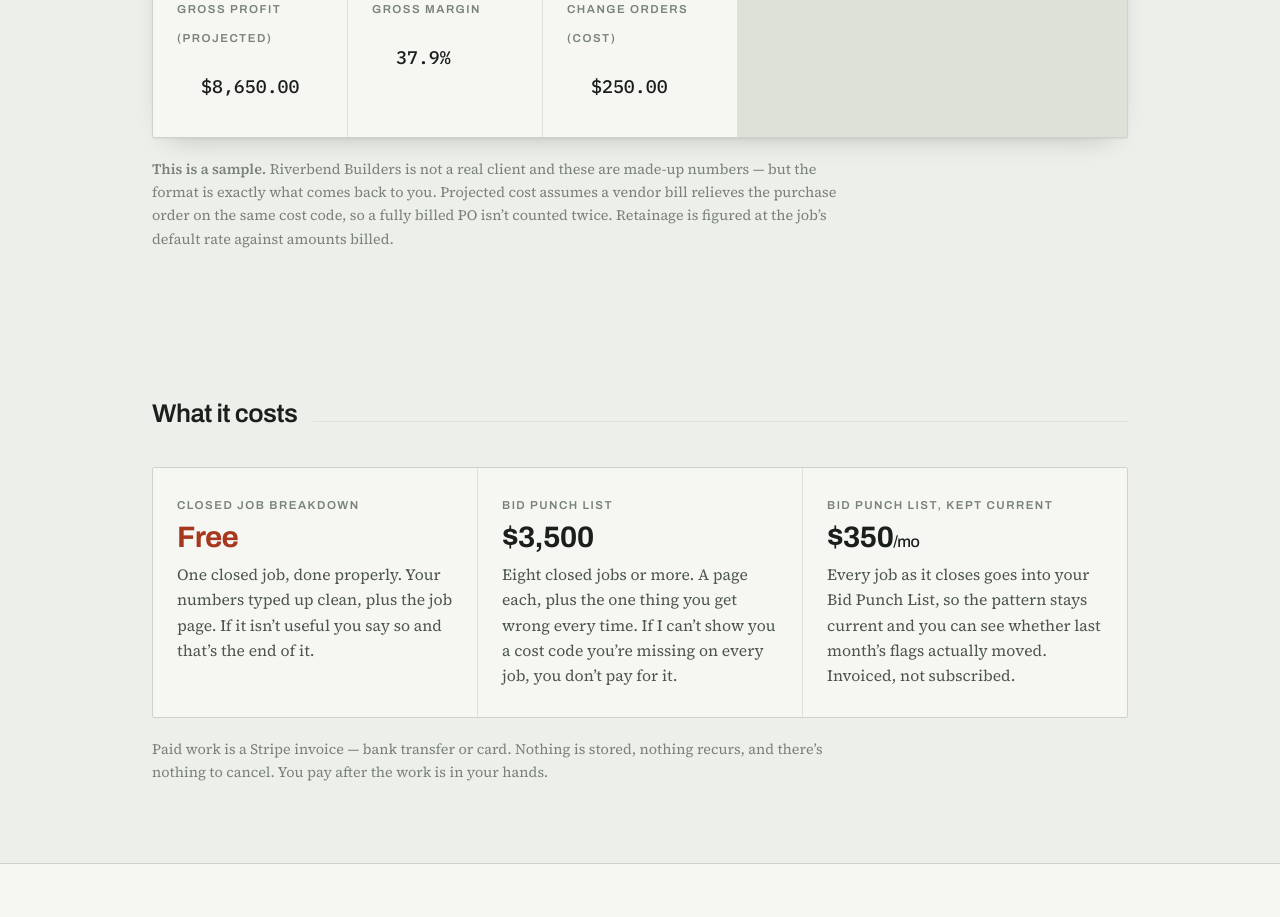
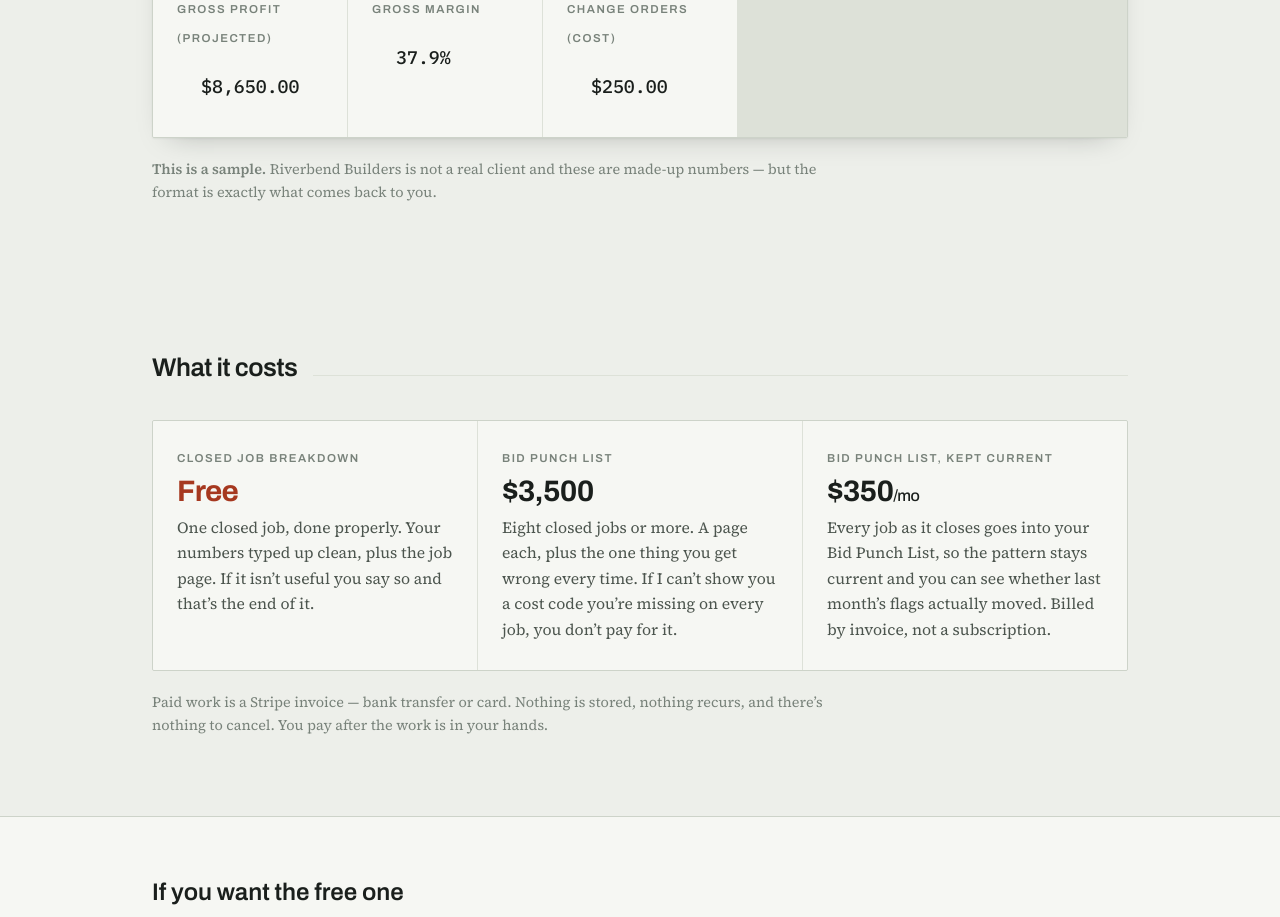
Before and after one commit to Godspeed2077/ForgePoint-Signal, a website: page public/index.html in a window 1280 px wide. Shown: the part 2087-3004 px from the top of the page. Drawn offline with Linux system fonts and the light colour scheme.

Commit message:
Landing: drop PO/retainage jargon from the sample note; plain billing line
Updated text in index.html to clarify billing terms and remove redundant information.

```diff
--- a/public/index.html
+++ b/public/index.html
@@ -316,7 +316,7 @@ footer .wrap{display:flex;flex-wrap:wrap;gap:.5rem 2rem;justify-content:space-be
       </div>
     </div>
 
-    <p class="note"><strong>This is a sample.</strong> Riverbend Builders is not a real client and these are made-up numbers &mdash; but the format is exactly what comes back to you. Projected cost assumes a vendor bill relieves the purchase order on the same cost code, so a fully billed PO isn&rsquo;t counted twice. Retainage is figured at the job&rsquo;s default rate against amounts billed.</p>
+    <p class="note"><strong>This is a sample.</strong> Riverbend Builders is not a real client and these are made-up numbers &mdash; but the format is exactly what comes back to you.</p>
   </section>
 
   <section>
@@ -335,7 +335,7 @@ footer .wrap{display:flex;flex-wrap:wrap;gap:.5rem 2rem;justify-content:space-be
       <div class="tier">
         <span class="lbl">Bid Punch List, kept current</span>
         <span class="amt">$350<span style="font-size:1rem;font-weight:500">/mo</span></span>
-        <p>Every job as it closes goes into your Bid Punch List, so the pattern stays current and you can see whether last month&rsquo;s flags actually moved. Invoiced, not subscribed.</p>
+        <p>Every job as it closes goes into your Bid Punch List, so the pattern stays current and you can see whether last month&rsquo;s flags actually moved. Billed by invoice, not a subscription.</p>
       </div>
     </div>
     <p class="note">Paid work is a Stripe invoice &mdash; bank transfer or card. Nothing is stored, nothing recurs, and there&rsquo;s nothing to cancel. You pay after the work is in your hands.</p>
```
